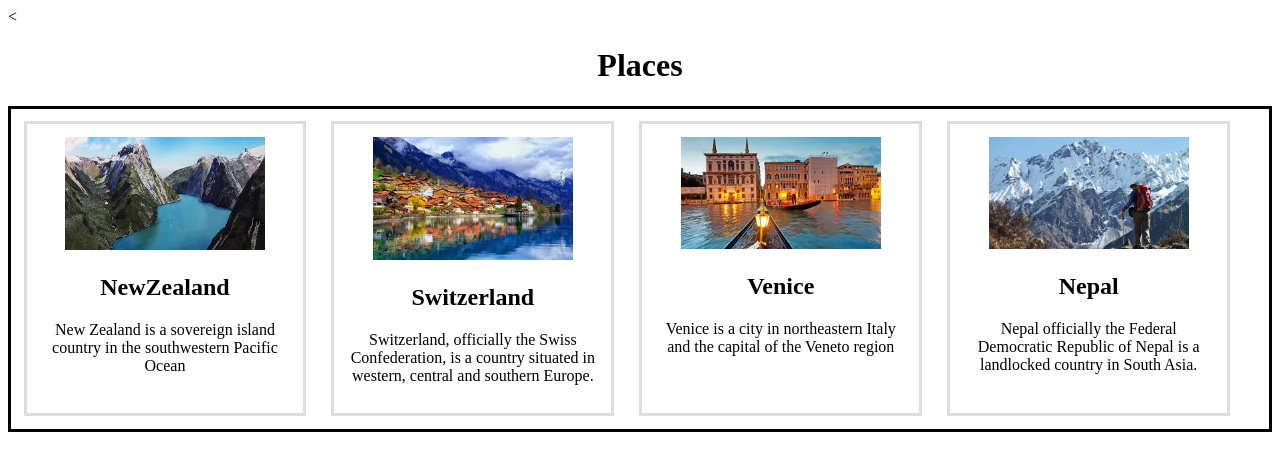
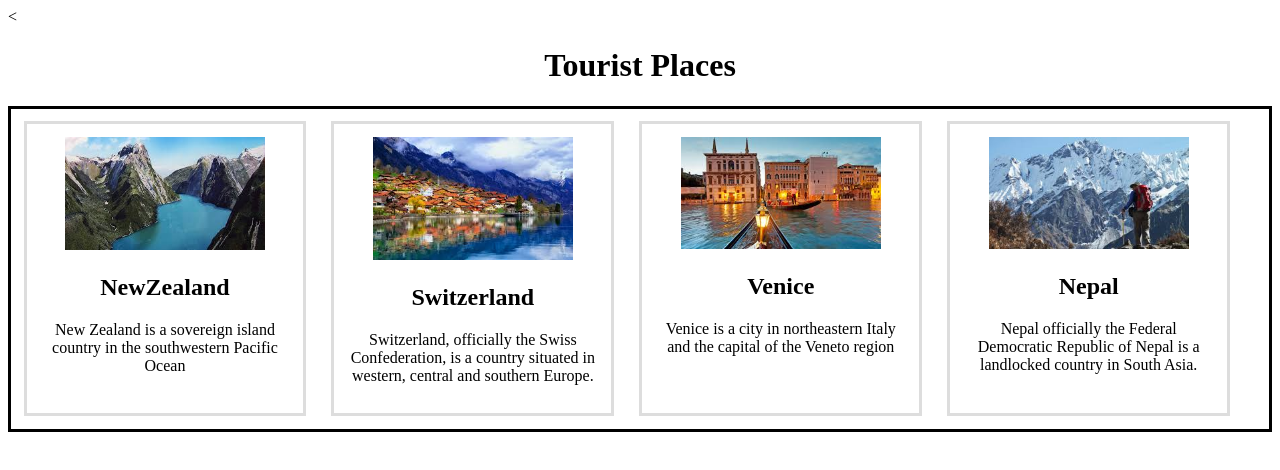
Before and after one commit to poojagajaram96/Responsive-web-designing, a plain HTML site: page index.html in a window 1280 px wide. Drawn offline with Linux system fonts and the light colour scheme.

Commit message:
changed  title

```diff
--- a/index.html
+++ b/index.html
@@ -7,7 +7,7 @@
     <title>Responsive web designing</title>
   </head>
   <body>
-    <<h1>Places</h1>
+    <<h1>Tourist Places</h1>
     <div class="mainDiv">
       <div class="sub1">
         <img src="new.jpg" alt="First">
```
